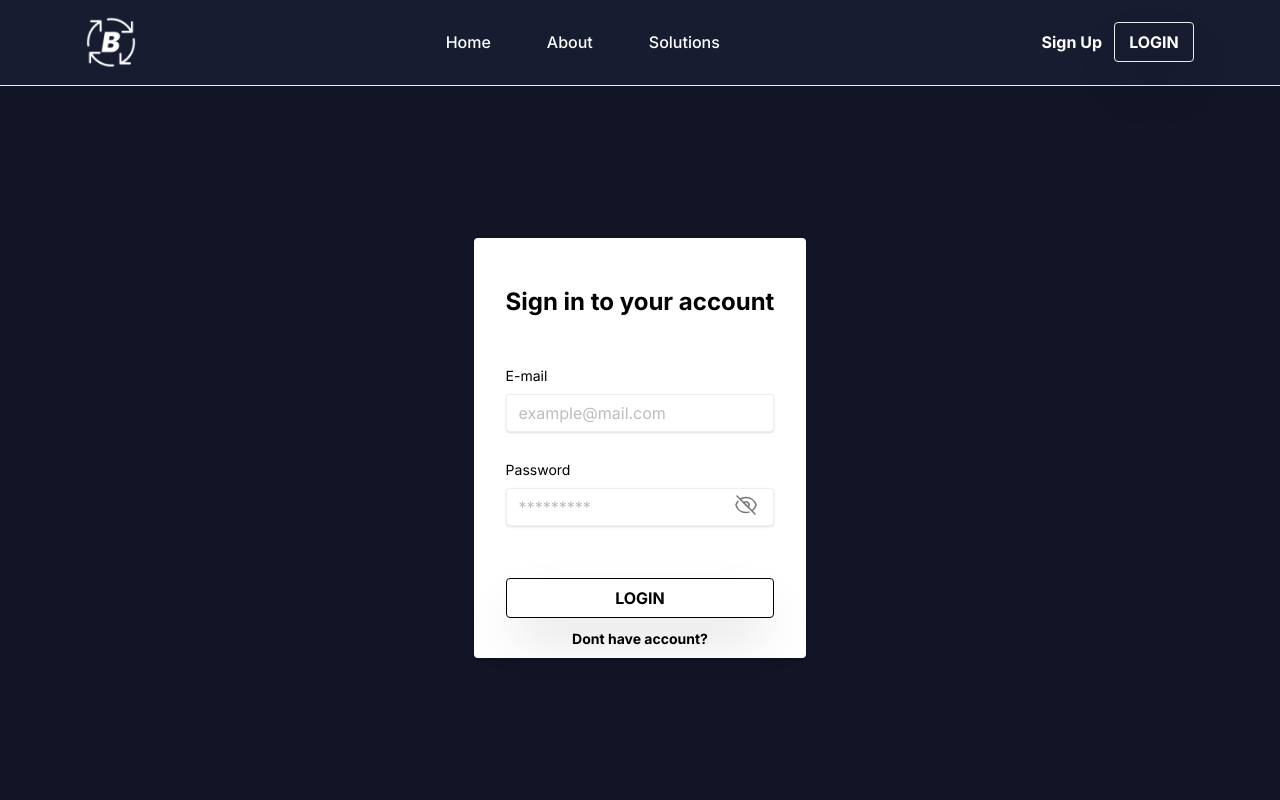
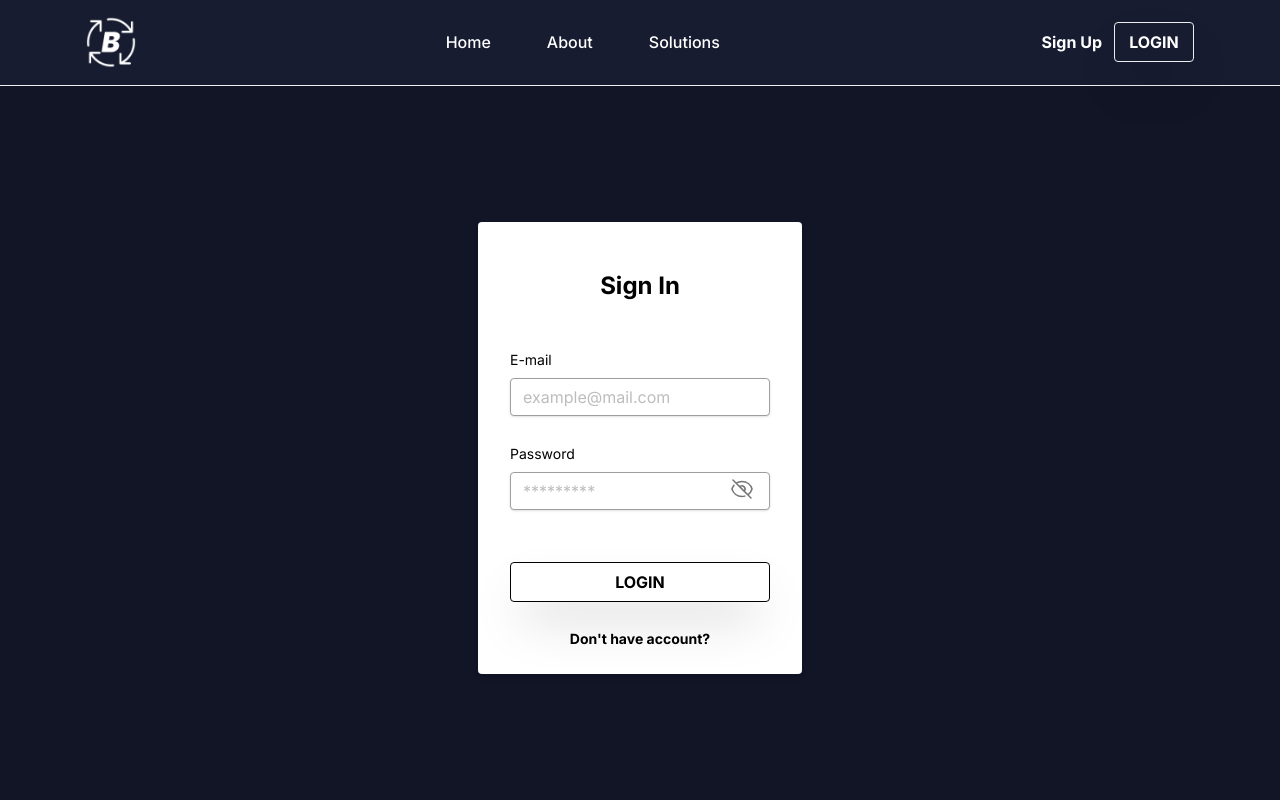
Before and after one commit to mkmuniz/Biflux, a Next.js app in the folder front/: page /login in a window 1280 px wide. Shown: the top 800 px of the page. Built offline with nearby package versions, Linux system fonts and the light colour scheme; no server answers.

Commit message:
fix: login page forms stylish

```diff
--- a/front/src/components/Login/index.tsx
+++ b/front/src/components/Login/index.tsx
@@ -39,7 +39,7 @@ export default function LoginForm() {
                 <form className="px-8" onSubmit={handleSubmit(handleSignIn)}>
                     <div className="flex items-center justify-center h-32">
                         <span className="text-black font-bold text-center text-2xl">
-                            Sign in to your account
+                            Sign In
                         </span>
                     </div>
                     <div className="mb-4 w-full">
@@ -52,7 +52,7 @@ export default function LoginForm() {
                                 message: 'Invalid email format'
                             },
                             required: true
-                        })} className={`shadow appearance-none ${errors.email?.message ? 'border-red-400' : ''} border rounded w-full py-2 px-3 text-gray-700 mb-3 leading-tight focus:outline-none focus:shadow-outline`} id="email" type="text" placeholder="example@mail.com" />
+                        })} className={`shadow border-gray-500 border appearance-none ${errors.email?.message ? 'border-red-400' : ''} border rounded w-full py-2 px-3 text-gray-700 mb-3 leading-tight focus:outline-none focus:shadow-outline`} id="email" type="text" placeholder="example@mail.com" />
                         <p className="text-red-500 text-[12px]">{errors.email?.message}</p>
                     </div>
                     <div className="mb-6 relative container mx-auto">
@@ -61,7 +61,7 @@ export default function LoginForm() {
                         </label>
                         <input {...register("password", {
                             required: true
-                        })} className="shadow appearance-none border rounded w-full py-2 px-3 text-gray-700 mb-3 leading-tight focus:outline-none focus:shadow-outline" id="password" type={showPassword ? "password" : "text"} placeholder="*********" />
+                        })} className="shadow border-gray-500 border appearance-none rounded w-full py-2 px-3 text-gray-700 mb-3 leading-tight focus:outline-none focus:shadow-outline" id="password" type={showPassword ? "password" : "text"} placeholder="*********" />
                         <button
                             className="absolute inset-y-0 right-0 flex items-center px-4 text-gray-600 mt-3"
                             onClick={(e: any) => togglePasswordVisibility(e)}
@@ -80,9 +80,9 @@ export default function LoginForm() {
                                 <span className="relative z-10">LOGIN</span>
                             </button>
                         </div>
-                        <div className="m-2">
+                        <div className="p-6">
                             <Link className="inline-block align-baseline font-bold hover:text-blue-gray-300 transition-all text-sm text-black hover:text-blue-hover" href="/sign-up">
-                                Dont have account?
+                                Don't have account?
                             </Link>
                         </div>
                     </div>
```
